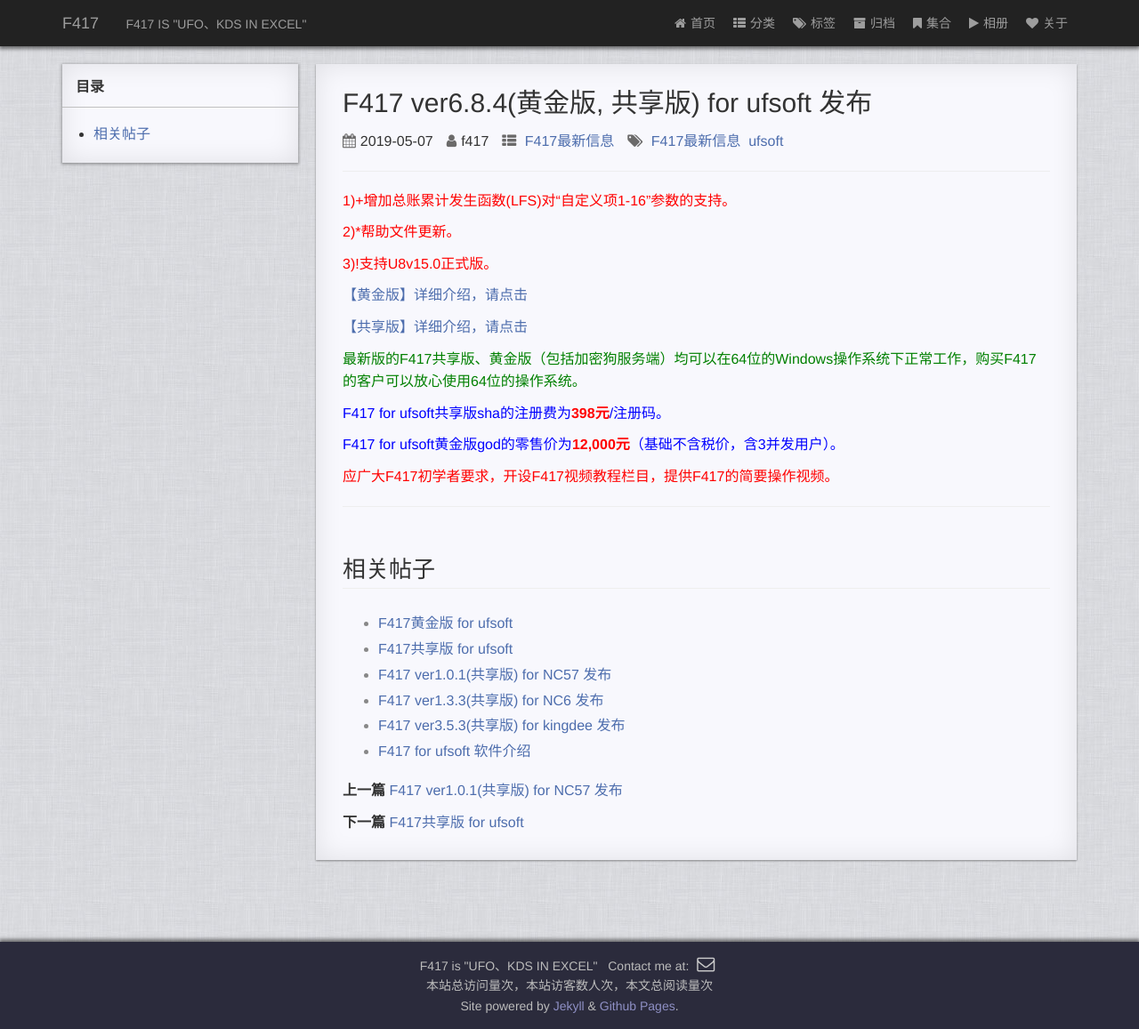
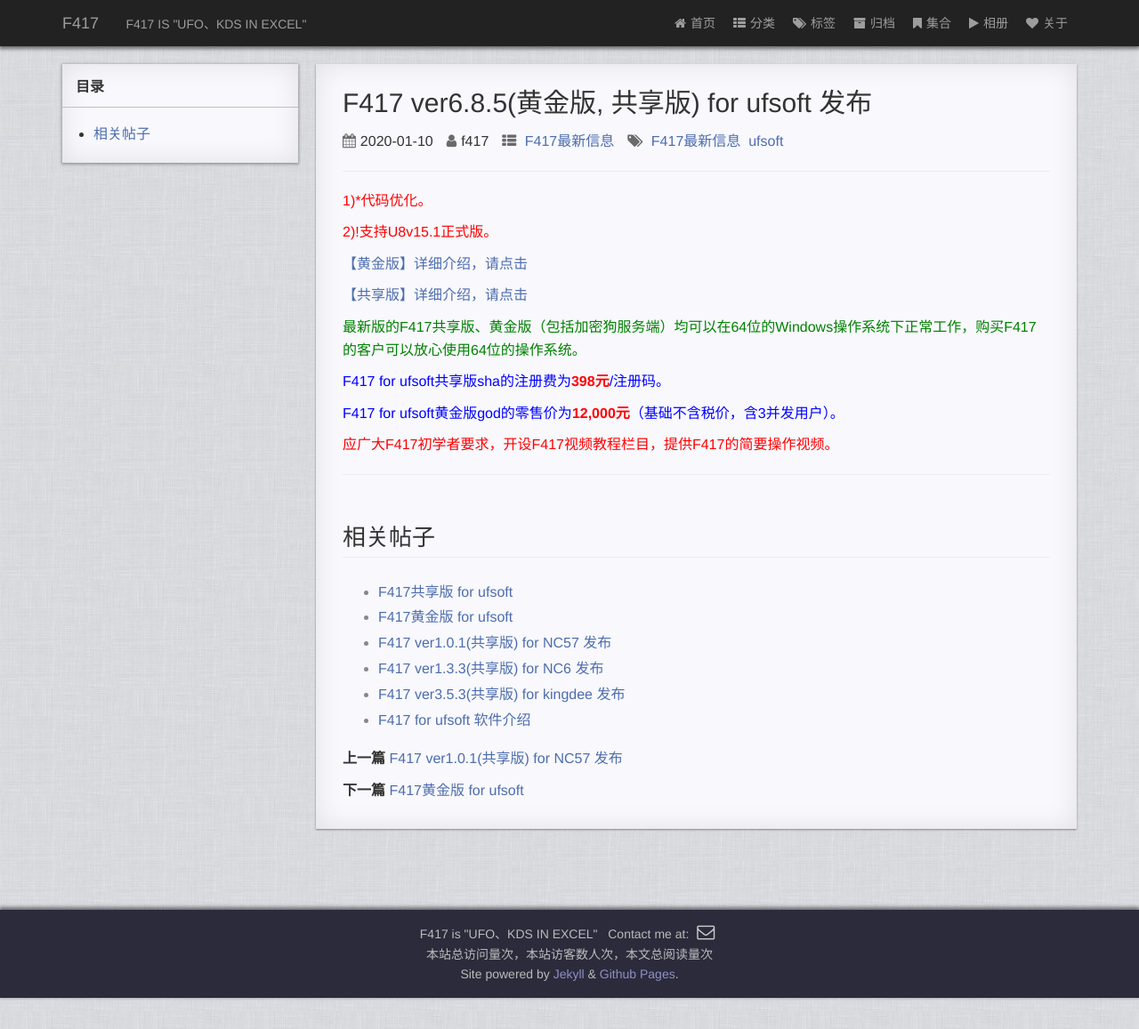
Before and after one commit to f417/f417.github.io, a Jekyll site: the page built from _posts/2017-01-01-f417_new_uf.md, in a window 1280 px wide. Shown: the whole page at 89% size. Built offline with Jekyll 4.4.1, drawn with Linux system fonts in a browser that asks for light colours; comment, search, counter and statistics services are not loaded; a style sheet for code colours, icons or effects is not loaded; after the commit the page ends 1122 px from its top, so only the background shows below that.

Commit message:
2020 first update

```diff
--- a/_posts/2017-01-01-f417_new_uf.md
+++ b/_posts/2017-01-01-f417_new_uf.md
@@ -1,10 +1,10 @@
 ---
 layout: post
-title: "F417 ver6.8.4(黄金版, 共享版) for ufsoft 发布"
+title: "F417 ver6.8.5(黄金版, 共享版) for ufsoft 发布"
 categories: f417_new
 tags: F417最新信息 ufsoft
 author: f417
-date: 2019-05-07
+date: 2020-01-10
 ---
 
 * content
@@ -12,11 +12,9 @@
 
 
 
-<p><font color="red">1)+增加总账累计发生函数(LFS)对“自定义项1-16”参数的支持。</font></p>
+<p><font color="red">1)*代码优化。</font></p>
 
-<p><font color="red">2)*帮助文件更新。</font></p>
-
-<p><font color="red">3)!支持U8v15.0正式版。</font></p>
+<p><font color="red">2)!支持U8v15.1正式版。</font></p>
 
 
 [【黄金版】详细介绍，请点击](/blog/f417_uf_gold)
```
Also changed, not shown: _posts/2017-01-01-f417_uf_gold.md (+4 -4 lines), _posts/2017-01-01-f417_uf_share.md (+4 -4 lines).
